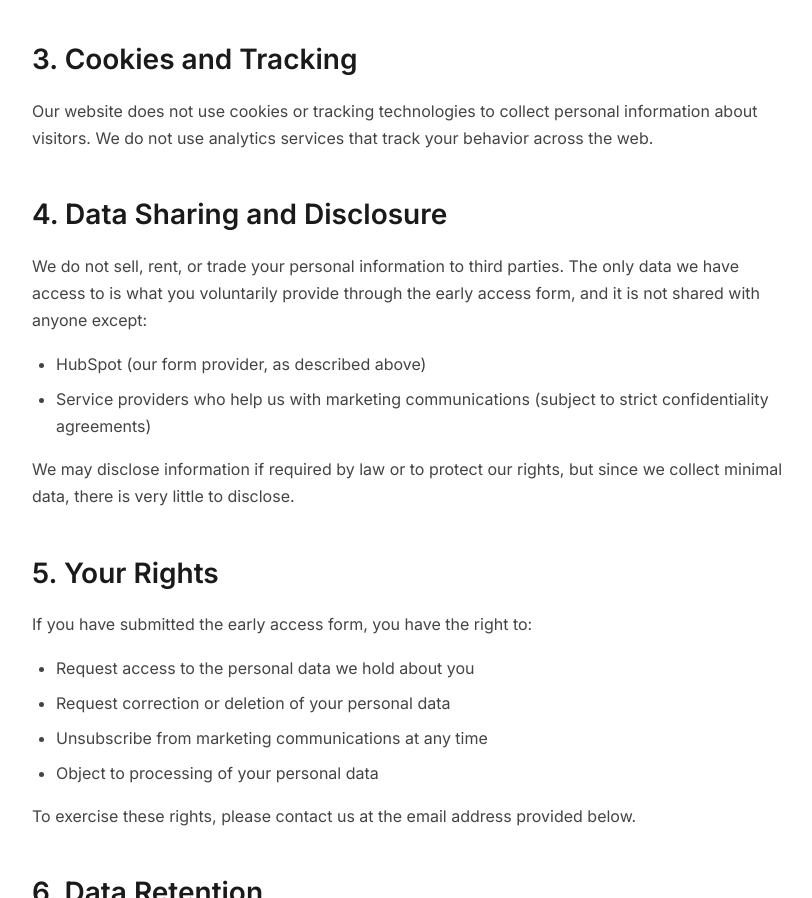
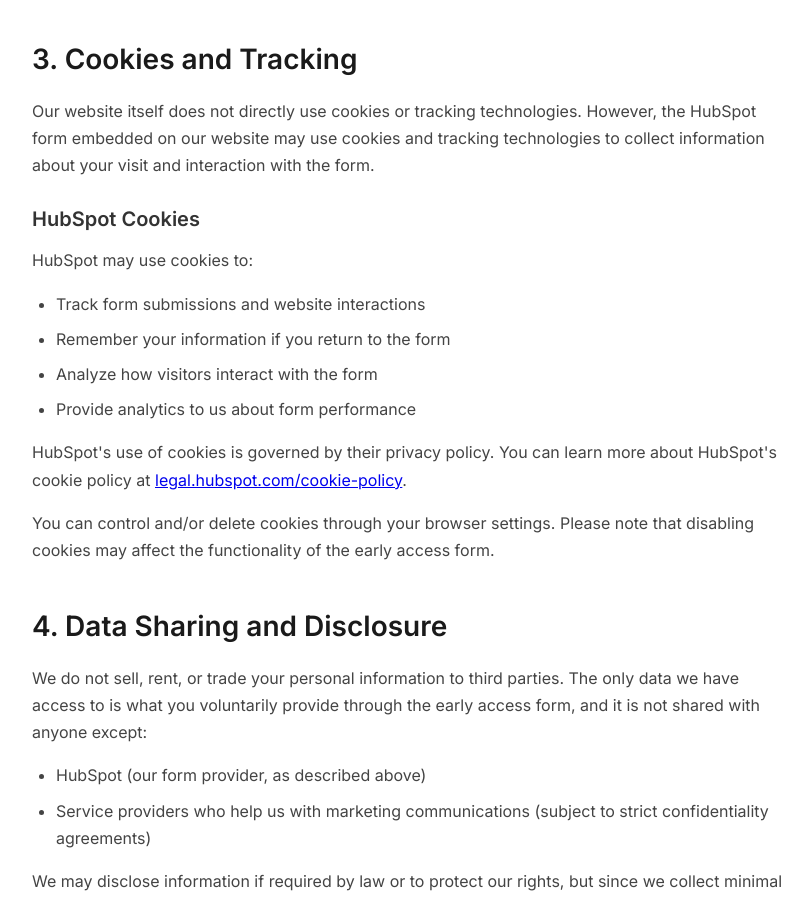
Before and after one commit to reecesim/llmguard.net, a plain HTML site: page privacy.html in a window 1280 px wide. Shown: the part 1902-2800 px from the top of the page, without its empty margins (232-1044 px from the left). Drawn offline with Linux system fonts and the light colour scheme.

Commit message:
privacy wording

```diff
--- a/privacy.html
+++ b/privacy.html
@@ -260,9 +260,34 @@
       <div class="privacy-section">
         <h2>3. Cookies and Tracking</h2>
         <p>
-          Our website does not use cookies or tracking technologies to collect
-          personal information about visitors. We do not use analytics services
-          that track your behavior across the web.
+          Our website itself does not directly use cookies or tracking
+          technologies. However, the HubSpot form embedded on our website may
+          use cookies and tracking technologies to collect information about
+          your visit and interaction with the form.
+        </p>
+
+        <h3>HubSpot Cookies</h3>
+        <p>HubSpot may use cookies to:</p>
+        <ul>
+          <li>Track form submissions and website interactions</li>
+          <li>Remember your information if you return to the form</li>
+          <li>Analyze how visitors interact with the form</li>
+          <li>Provide analytics to us about form performance</li>
+        </ul>
+        <p>
+          HubSpot's use of cookies is governed by their privacy policy. You can
+          learn more about HubSpot's cookie policy at
+          <a
+            href="https://legal.hubspot.com/cookie-policy"
+            target="_blank"
+            rel="noopener"
+            >legal.hubspot.com/cookie-policy</a
+          >.
+        </p>
+        <p>
+          You can control and/or delete cookies through your browser settings.
+          Please note that disabling cookies may affect the functionality of the
+          early access form.
         </p>
       </div>
 
```
